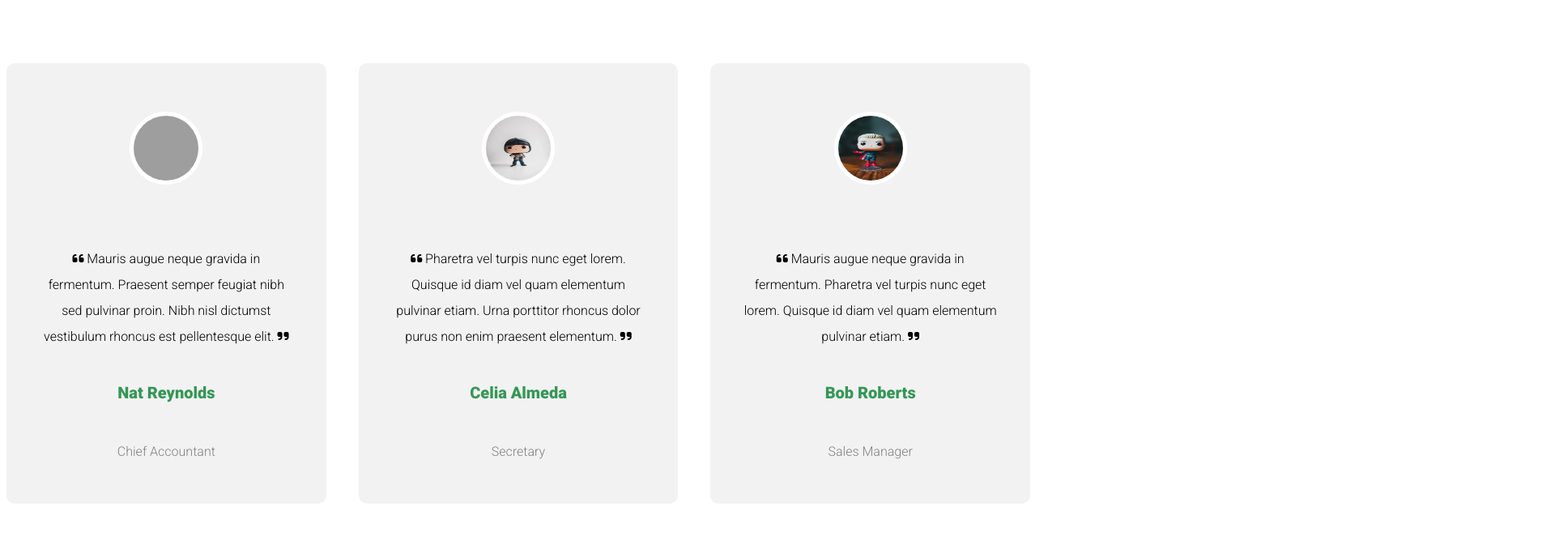
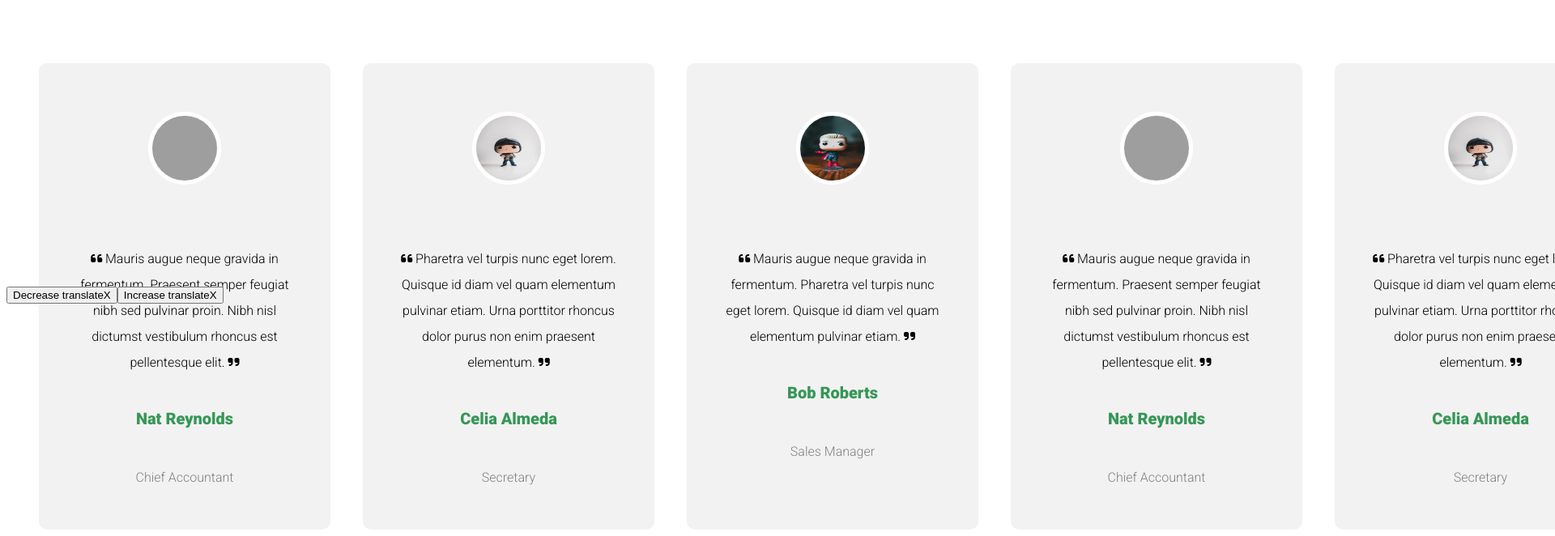
Before and after one commit to divyodatasci/frontendcomps, a plain HTML site: page Testimonials/testimonials.html in a window 1280 px wide. Shown: the part 229-891 px from the top of the page at 81% size, 1920 px wide, since content can reach past the window. Before the commit the page ends 859 px from the top, so only its background shows below. Drawn offline with Linux system fonts and the light colour scheme; grey boxes are pictures that could not be loaded.

Commit message:
Making the testimonials sliding
Adding transform: translateX(-400px) to slide to the left

```diff
--- /dev/null
+++ b/Testimonials/slide.js
@@ -0,0 +1,26 @@
+var slideShow = document.querySelector('.slide-show');
+var decreasebtn = document.querySelector('.btn-decrease');
+var increasebtn = document.querySelector('.btn-increase');
+var translateXValue = 0;
+
+decreasebtn.addEventListener('click', function() {
+    translateXValue -= 400; // Adjust the value as desired
+    slideShow.style.transform = 'translateX(' + translateXValue + 'px)';
+    if(translateXValue <= -2000) {
+        decreasebtn.disabled=true;
+    }
+    if(translateXValue < 0) {
+        increasebtn.disabled=false;
+    }
+});
+
+increasebtn.addEventListener('click', function() {
+    translateXValue += 400; // Adjust the value as desired
+    slideShow.style.transform = 'translateX(' + translateXValue + 'px)';
+    if(translateXValue >= 0) {
+        increasebtn.disabled=true;
+    }
+    if(translateXValue > -2000) {
+        decreasebtn.disabled=false;
+    }
+});
--- a/Testimonials/testimonials.css
+++ b/Testimonials/testimonials.css
@@ -5,10 +5,14 @@
     color: #359756;
 }
 .testimonial-container {
-    display: grid;
-    grid-template-columns: auto auto auto;
-    gap: 40px;
+    position: relative;
+}
+.slide-show {
+    width: 2400px;
+    display: flex;
     margin: 0 auto;
+    transform: translateX(0); /* Initial translateX value */
+    transition: transform 0.3s ease;
 }
 
 .testimonial {
@@ -18,6 +22,8 @@
     padding: 60px 40px 10px;
     border-radius: 10px;
     background-color: #f2f2f2;
+    width: 350px;
+    margin-left: 40px;
 }
 
 img.profile-pic {
@@ -46,3 +52,10 @@ img.profile-pic {
     font-size: medium;
     font-weight: 300;
 }
+
+.slider-buttons {
+    position: absolute;
+    transform: translateY(-300px);
+    display: flex;
+    justify-content: space-between;
+}
--- a/Testimonials/testimonials.html
+++ b/Testimonials/testimonials.html
@@ -18,6 +18,41 @@
    </div>
 
    <div class="testimonial-container">
+    <div class="slide-show">
+        <div class="testimonial">
+            <img src="images/photo1.png" alt="display" class="profile-pic">
+            <div class="content">
+                <p> <span><i class="fa-solid fa-quote-left"></i></span>
+                Mauris augue neque gravida in fermentum. Praesent semper feugiat nibh sed pulvinar proin.
+                Nibh nisl dictumst vestibulum rhoncus est pellentesque elit.
+                <span><i class="fa-solid fa-quote-right"></i></span></p>
+                <h5 class="name"> Nat Reynolds </h5>
+                <h6 class="designation"> Chief Accountant</h6>
+            </div>
+        </div>
+        <div class="testimonial">
+            <img src="images/photo2.png" alt="display" class="profile-pic">
+            <div class="content">
+                <p> <span><i class="fa-solid fa-quote-left"></i></span>
+                    Pharetra vel turpis nunc eget lorem.
+                    Quisque id diam vel quam elementum pulvinar etiam.
+                    Urna porttitor rhoncus dolor purus non enim praesent elementum.
+                <span><i class="fa-solid fa-quote-right"></i></span></p>
+                <h5 class="name"> Celia Almeda </h5>
+                <h6 class="designation"> Secretary </h6>
+            </div>
+        </div>
+        <div class="testimonial">
+            <img src="images/photo3.png" alt="display" class="profile-pic">
+            <div class="content">
+                <p> <span><i class="fa-solid fa-quote-left"></i></span>
+                Mauris augue neque gravida in fermentum. Pharetra vel turpis nunc eget lorem.
+                Quisque id diam vel quam elementum pulvinar etiam.
+                <span><i class="fa-solid fa-quote-right"></i></span></p>
+                <h5 class="name"> Bob Roberts </h5>
+                <h6 class="designation"> Sales Manager </h6>
+            </div>
+        </div>
         <div class="testimonial">
             <img src="images/photo1.png" alt="display" class="profile-pic">
             <div class="content">
@@ -54,5 +89,12 @@
         </div>
     </div>
 
+    <div class="slider-buttons">
+        <button class="btn-decrease">Decrease translateX</button>
+        <button class="btn-increase">Increase translateX</button>
+    </div>
+   </div>
+
+   <script src="./slide.js"></script>
 </body>
 </html>
```
Lines whose indentation alone changed are shown as unchanged.
